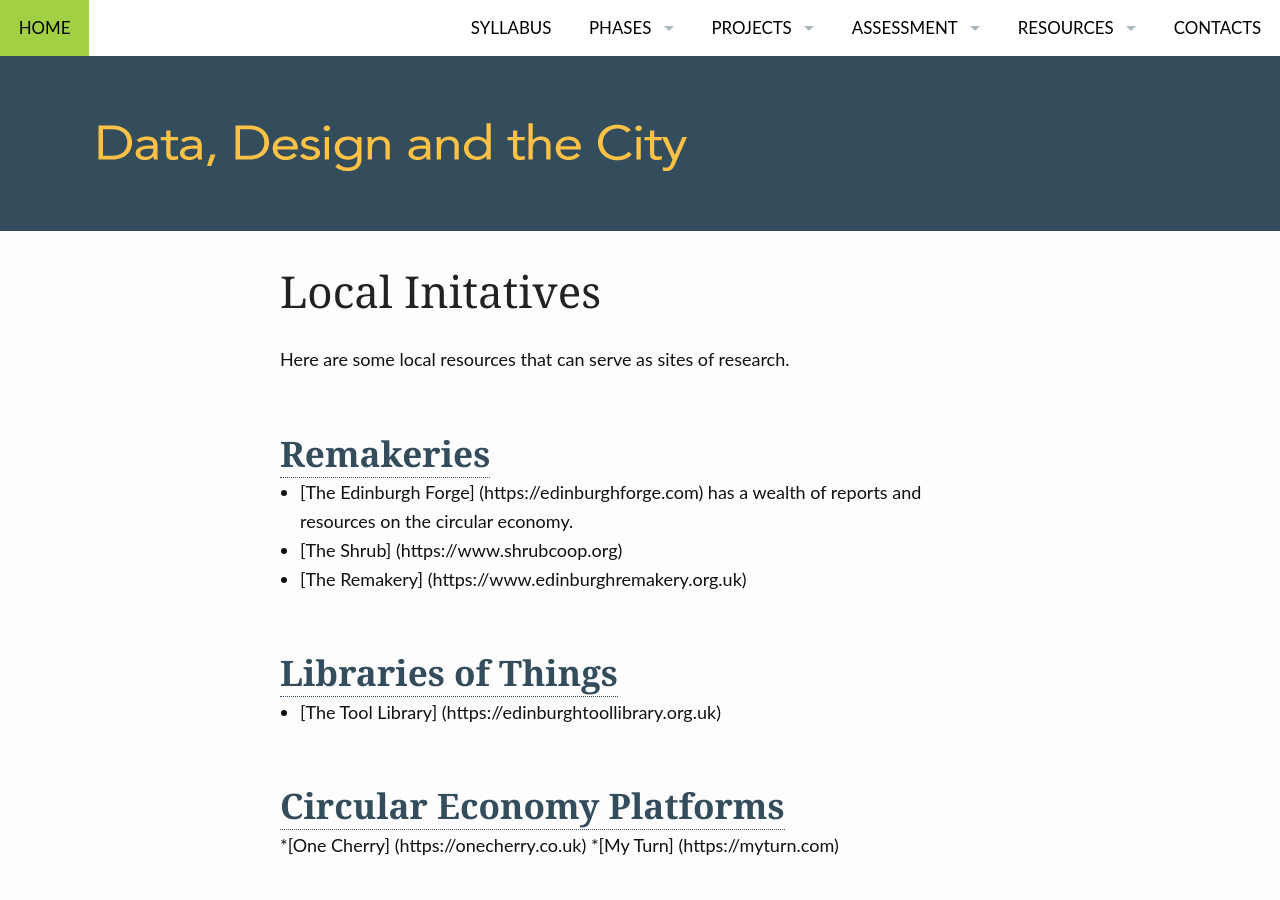
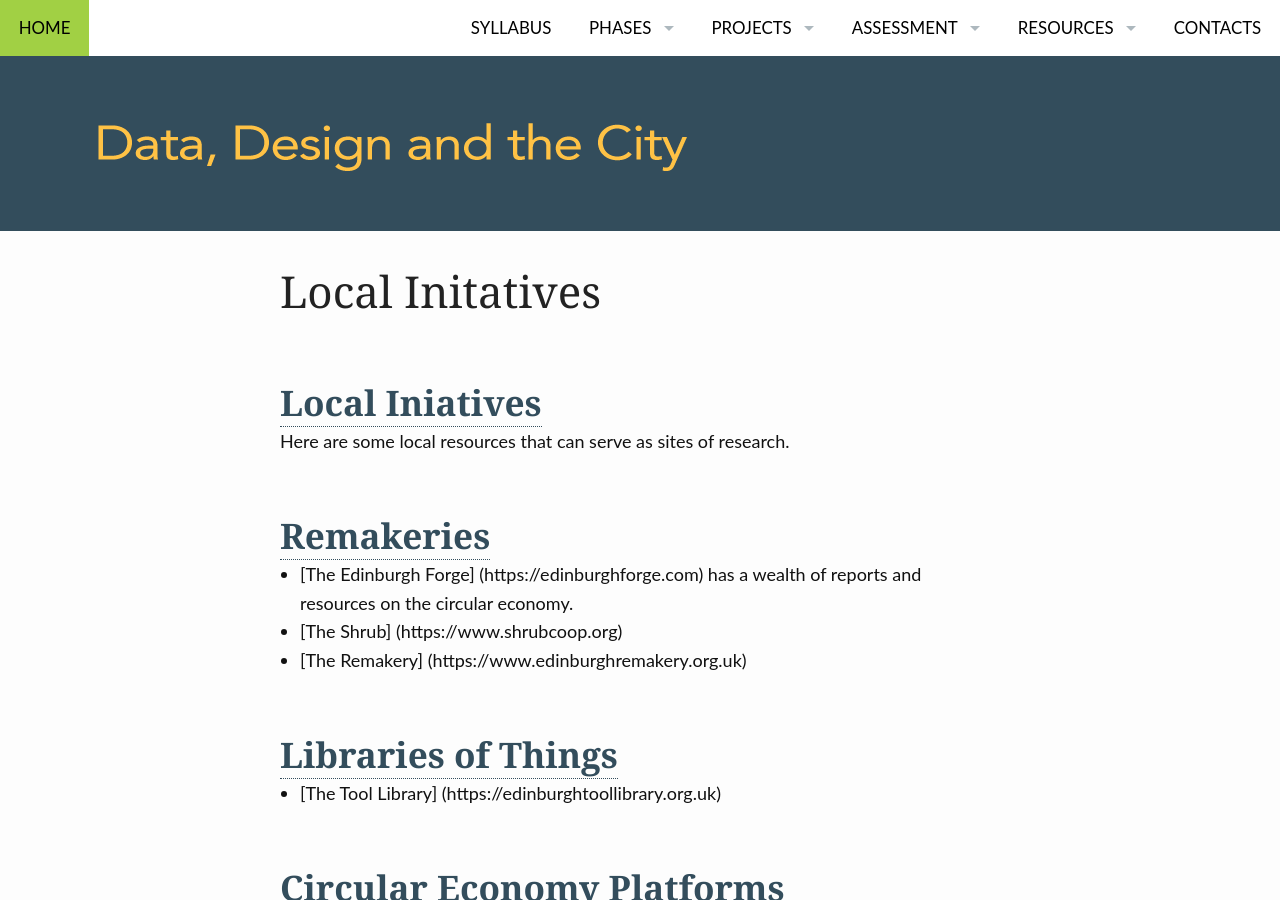
Before and after one commit to edinburghlivinglab/ddc, a Jekyll site: the page built from pages/initiatives.md, in a window 1280 px wide and 900 px high. Built offline with Jekyll 4.4.1, drawn with Linux system fonts in a browser that asks for light colours.

Commit message:
Update initiatives.md

```diff
--- a/pages/initiatives.md
+++ b/pages/initiatives.md
@@ -5,6 +5,8 @@ subheadline: ""
 teaser: ""
 permalink: "/initiatives/"
 ---
+
+## <a name="essential">Local Iniatives</a>
 
 Here are some local resources that can serve as sites of research.
 
```
